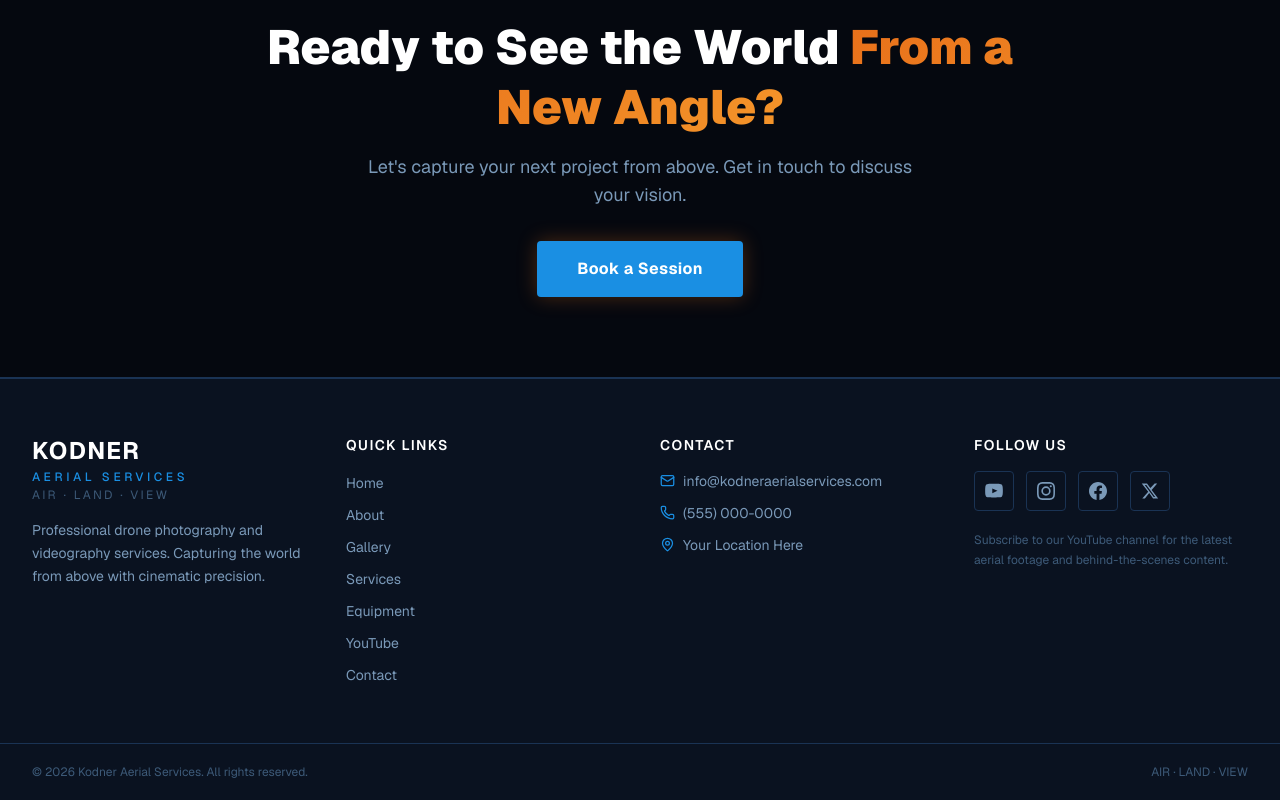
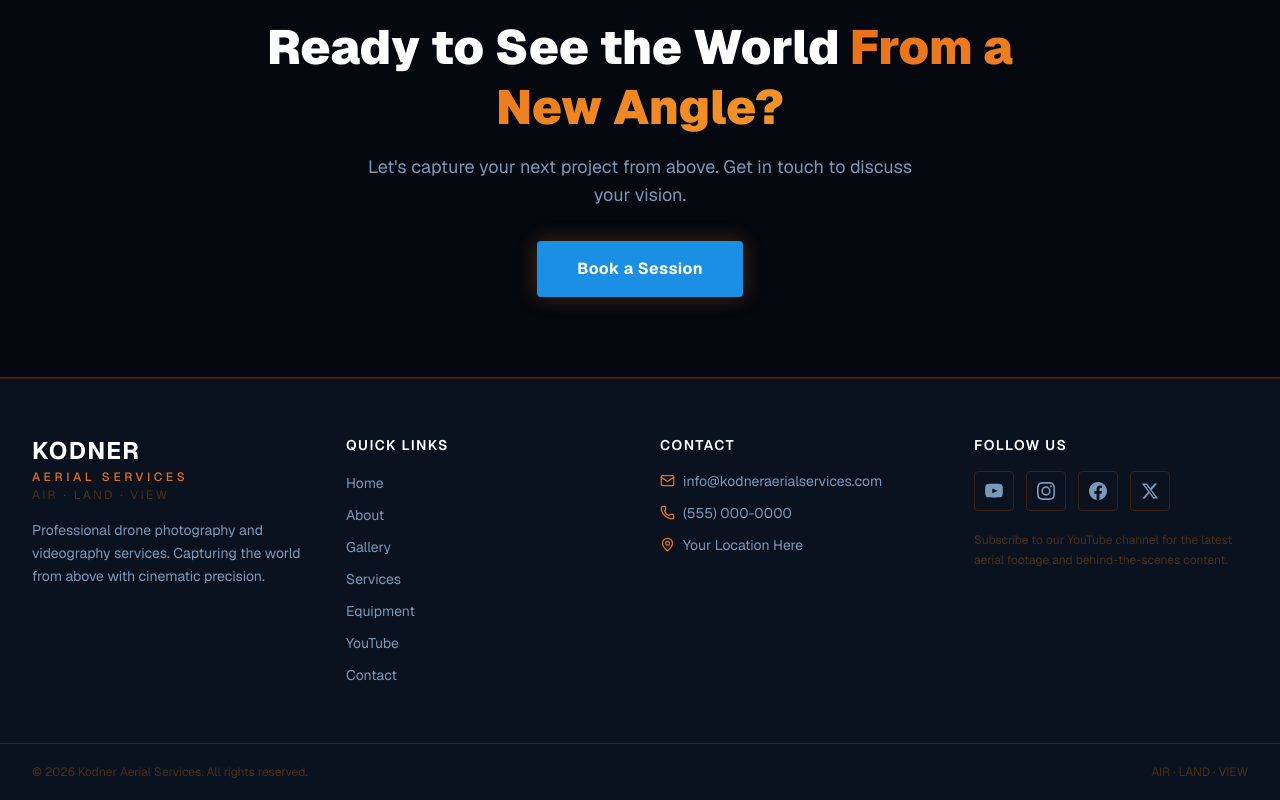
Before and after one commit to JasonKodner25/initialproject-, a Next.js app: page / in a window 1280 px wide. Shown: the part 2802-3602 px from the top of the page. Built offline with nearby package versions, Linux system fonts and the light colour scheme.

Commit message:
Retheme footer colors around logo orange

```diff
--- a/src/components/Footer.tsx
+++ b/src/components/Footer.tsx
@@ -1,7 +1,6 @@
 import Link from 'next/link';
 import { Mail, Phone, MapPin } from 'lucide-react';
 
-/* Inline SVG social icons — replace with branded icons as needed */
 const YoutubeIcon = () => (
   <svg viewBox="0 0 24 24" width="18" height="18" fill="currentColor">
     <path d="M23.5 6.2s-.3-1.9-1.1-2.7c-1-.8-2.1-.8-2.6-.9C16.8 2.4 12 2.4 12 2.4s-4.8 0-7.8.2c-.5.1-1.6.1-2.6.9C.8 4.3.5 6.2.5 6.2S.2 8.3.2 10.5v2c0 2.2.3 4.3.3 4.3s.3 1.9 1.1 2.7c1 .8 2.3.8 2.9.9C6.3 20.6 12 20.6 12 20.6s4.8 0 7.8-.2c.5-.1 1.6-.1 2.6-.9.8-.8 1.1-2.7 1.1-2.7s.3-2.1.3-4.3v-2c0-2.2-.3-4.3-.3-4.3zM9.7 15V8.6l7 3.2-7 3.2z"/>
@@ -42,17 +41,17 @@ const socialLinks = [
 
 export default function Footer() {
   return (
-    <footer className="bg-[#0a1220] border-t border-[#1a3354]">
+    <footer className="bg-[#0a1220] border-t border-[#3d2010]">
       <div className="max-w-7xl mx-auto px-4 sm:px-6 lg:px-8 py-14">
         <div className="grid grid-cols-1 md:grid-cols-2 lg:grid-cols-4 gap-10">
           {/* Brand */}
           <div className="lg:col-span-1">
             <div className="mb-4">
               <div className="text-white font-bold text-2xl tracking-wider">KODNER</div>
-              <div className="text-[#1a8fe3] text-xs tracking-[0.3em] font-medium uppercase mt-0.5">
+              <div className="text-[#e8701a] text-xs tracking-[0.3em] font-medium uppercase mt-0.5">
                 Aerial Services
               </div>
-              <div className="text-[#3d5a78] text-xs tracking-[0.2em] mt-0.5">
+              <div className="text-[#4a3018] text-xs tracking-[0.2em] mt-0.5">
                 AIR · LAND · VIEW
               </div>
             </div>
@@ -71,7 +70,7 @@ export default function Footer() {
                 <li key={link.href}>
                   <Link
                     href={link.href}
-                    className="text-[#7a99b8] text-sm hover:text-[#1a8fe3] transition-colors"
+                    className="text-[#7a99b8] text-sm hover:text-[#e8701a] transition-colors"
                   >
                     {link.label}
                   </Link>
@@ -87,15 +86,15 @@ export default function Footer() {
             </h4>
             <ul className="space-y-3">
               <li className="flex items-start gap-2 text-[#7a99b8] text-sm">
-                <Mail size={15} className="text-[#1a8fe3] flex-shrink-0 mt-0.5" />
+                <Mail size={15} className="text-[#e8701a] flex-shrink-0 mt-0.5" />
                 <span>info@kodneraerialservices.com</span>
               </li>
               <li className="flex items-start gap-2 text-[#7a99b8] text-sm">
-                <Phone size={15} className="text-[#1a8fe3] flex-shrink-0 mt-0.5" />
+                <Phone size={15} className="text-[#e8701a] flex-shrink-0 mt-0.5" />
                 <span>(555) 000-0000</span>
               </li>
               <li className="flex items-start gap-2 text-[#7a99b8] text-sm">
-                <MapPin size={15} className="text-[#1a8fe3] flex-shrink-0 mt-0.5" />
+                <MapPin size={15} className="text-[#e8701a] flex-shrink-0 mt-0.5" />
                 <span>Your Location Here</span>
               </li>
             </ul>
@@ -114,25 +113,25 @@ export default function Footer() {
                   target="_blank"
                   rel="noopener noreferrer"
                   aria-label={label}
-                  className="w-10 h-10 flex items-center justify-center rounded border border-[#1a3354] text-[#7a99b8] hover:text-[#1a8fe3] hover:border-[#1a8fe3] hover:bg-[#1a8fe3]/10 transition-all"
+                  className="w-10 h-10 flex items-center justify-center rounded border border-[#3d2010] text-[#7a99b8] hover:text-[#e8701a] hover:border-[#e8701a] hover:bg-[#e8701a]/10 transition-all"
                 >
                   <Icon />
                 </a>
               ))}
             </div>
-            <p className="text-[#3d5a78] text-xs mt-5 leading-relaxed">
+            <p className="text-[#4a3018] text-xs mt-5 leading-relaxed">
               Subscribe to our YouTube channel for the latest aerial footage and behind-the-scenes content.
             </p>
           </div>
         </div>
       </div>
 
-      <div className="border-t border-[#1a3354]">
+      <div className="border-t border-[#3d2010]">
         <div className="max-w-7xl mx-auto px-4 sm:px-6 lg:px-8 py-5 flex flex-col sm:flex-row items-center justify-between gap-3">
-          <p className="text-[#3d5a78] text-xs">
+          <p className="text-[#4a3018] text-xs">
             &copy; {new Date().getFullYear()} Kodner Aerial Services. All rights reserved.
           </p>
-          <p className="text-[#3d5a78] text-xs">
+          <p className="text-[#4a3018] text-xs">
             AIR · LAND · VIEW
           </p>
         </div>
```
